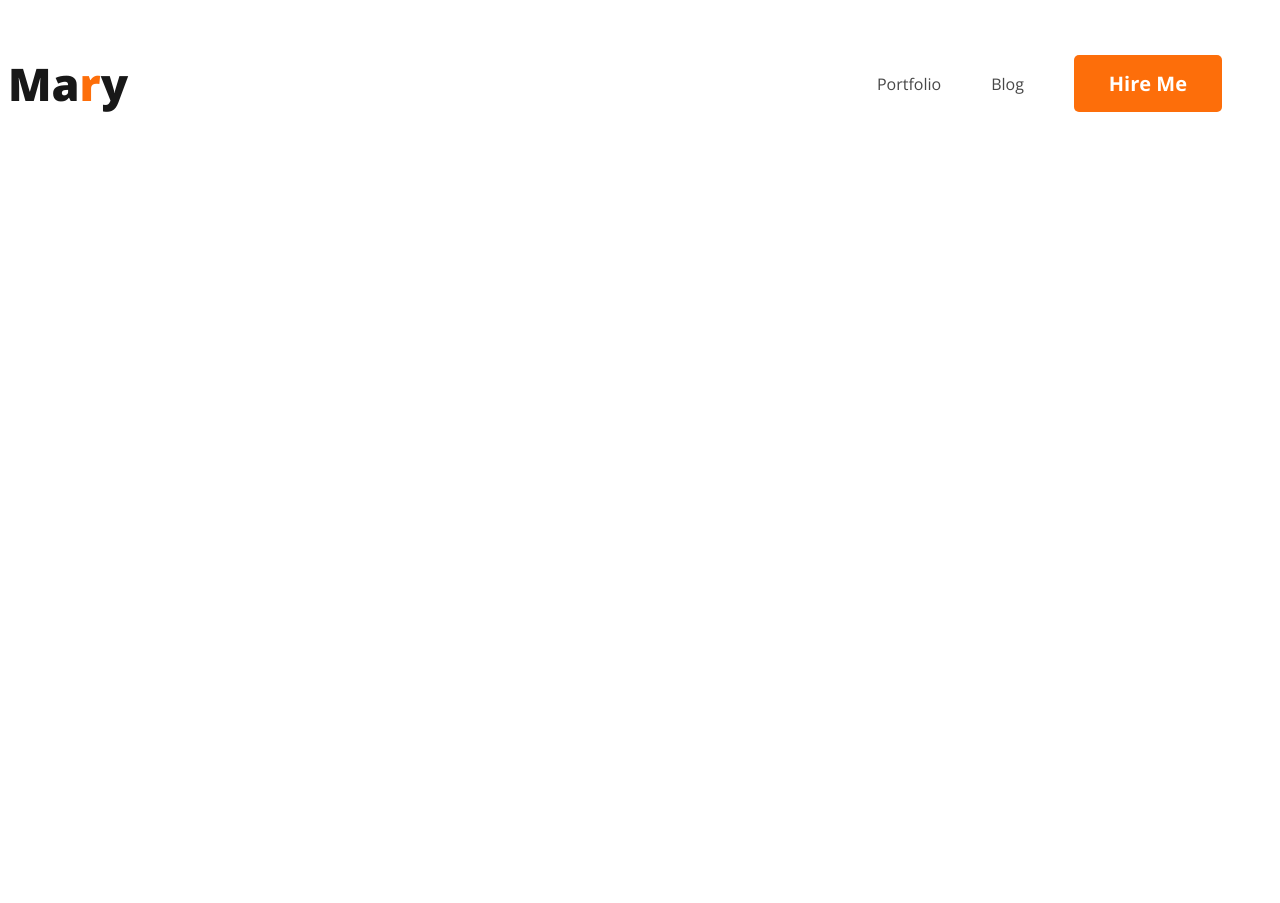
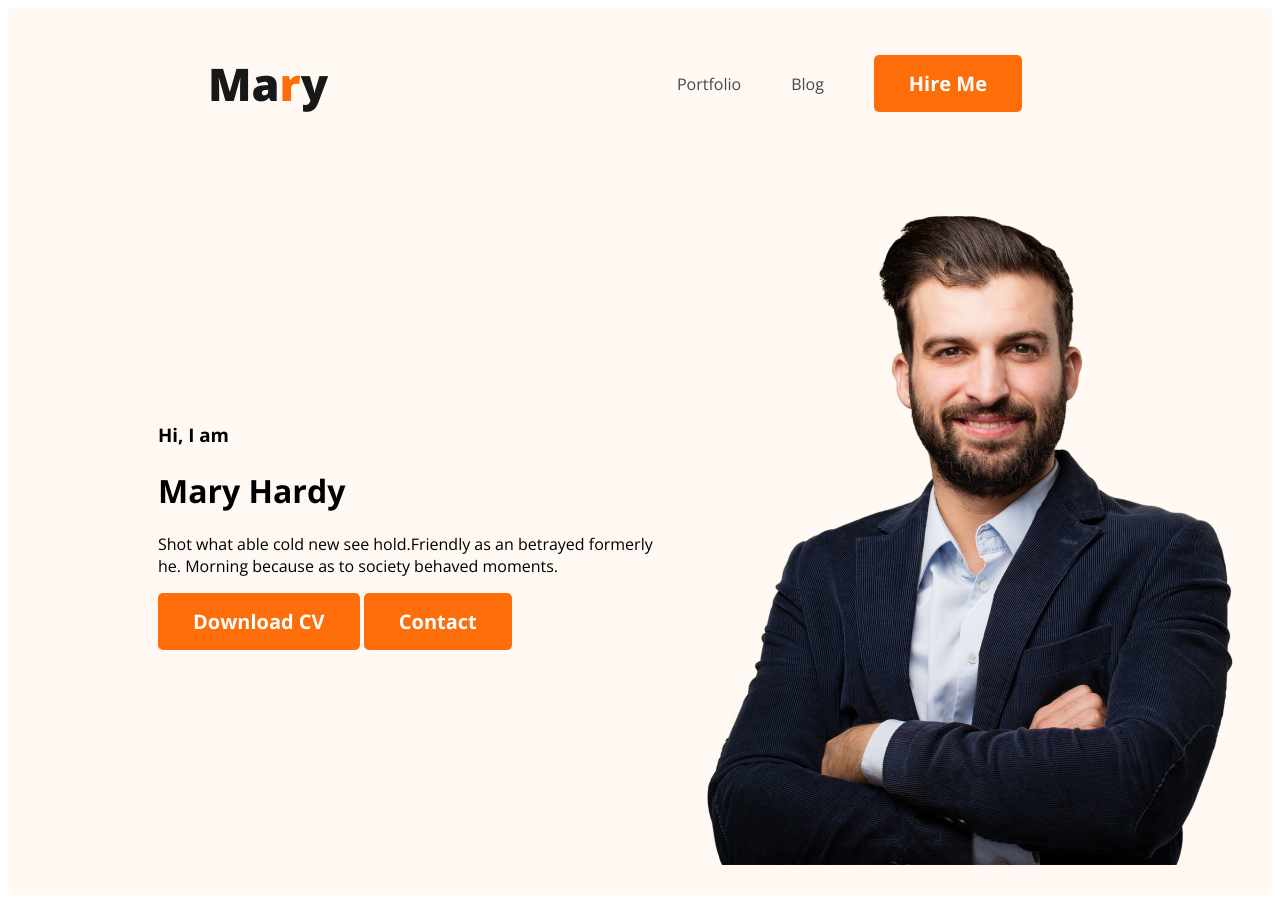
Before and after one commit to MHShihan/webdeveloper-portfolio, a plain HTML site: page index.html in a window 1280 px wide. Before the commit the page ends 800 px from the top, so only its background shows below. Drawn offline with nearby package versions, Linux system fonts and the light colour scheme.

Commit message:
banner created

```diff
--- a/Styles/style.css
+++ b/Styles/style.css
@@ -27,6 +27,7 @@ nav {
   display: flex;
   align-items: center;
   justify-content: space-between;
+  margin: 0 200px;
 }
 nav > ul {
   display: flex;
@@ -40,3 +41,17 @@ nav li a {
   text-decoration: none;
   color: #474747;
 }
+
+/* Header Section  */
+header {
+  background-color: #fff8f3;
+}
+.banner {
+  padding: 30px 30px 30px 150px;
+  display: flex;
+  align-items: center;
+}
+.banner .profile-pic {
+  width: 584px;
+  height: 676px;
+}
--- a/index.html
+++ b/index.html
@@ -22,6 +22,19 @@
           <li><button class="btn-primary">Hire Me</button></li>
         </ul>
       </nav>
+      <div class="banner">
+        <div class="banner-content">
+          <h3 class="banner-greetin">Hi, I am</h3>
+          <h1 class="banner-title">Mary Hardy</h1>
+          <p>
+            Shot what able cold new see hold.Friendly as an betrayed formerly
+            he. Morning because as to society behaved moments.
+          </p>
+          <button class="btn-primary">Download CV</button>
+          <button class="btn-primary">Contact</button>
+        </div>
+        <img src="images/hardy.png" alt="" class="profile-pic" />
+      </div>
     </header>
     <main></main>
     <footer></footer>
```
